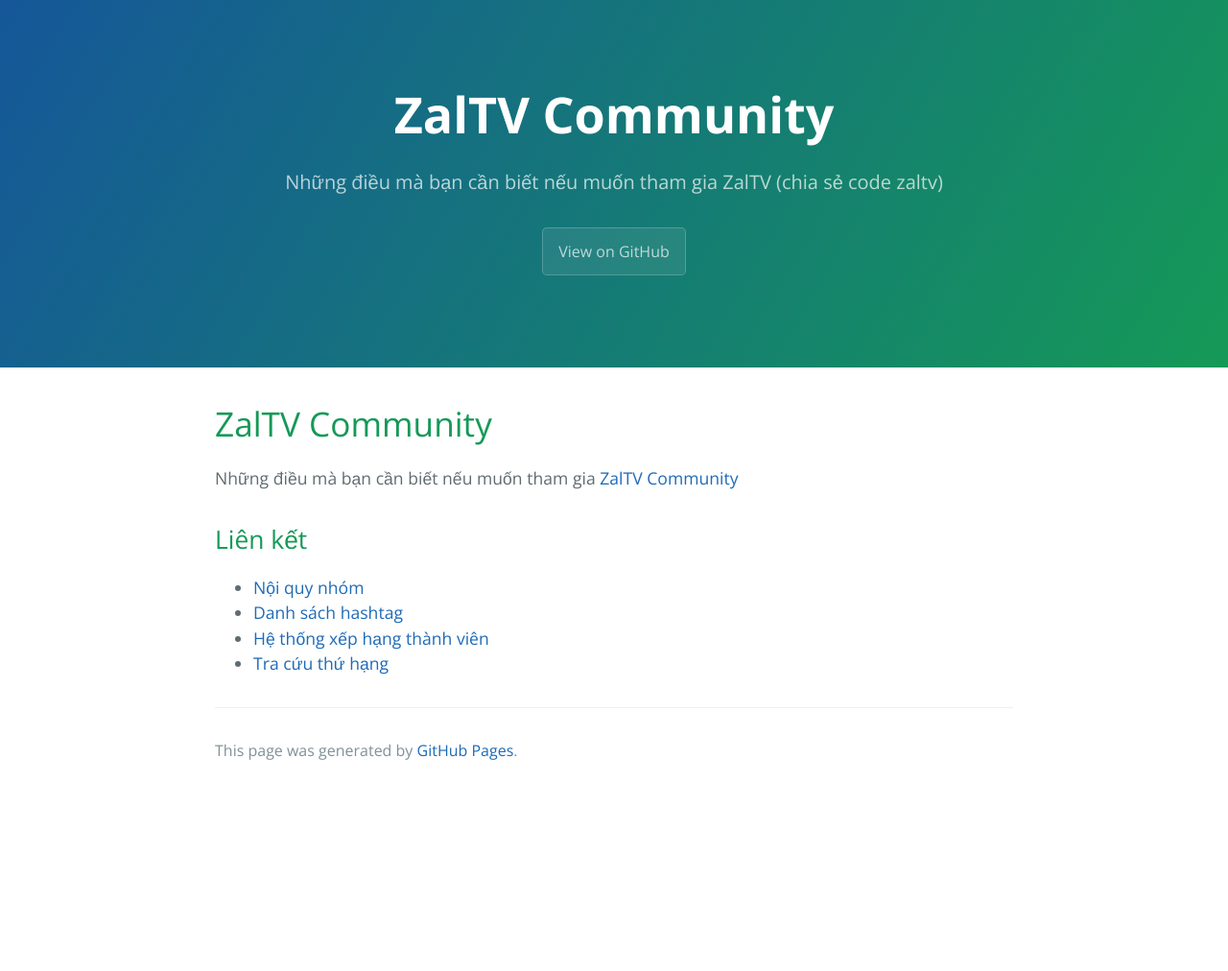
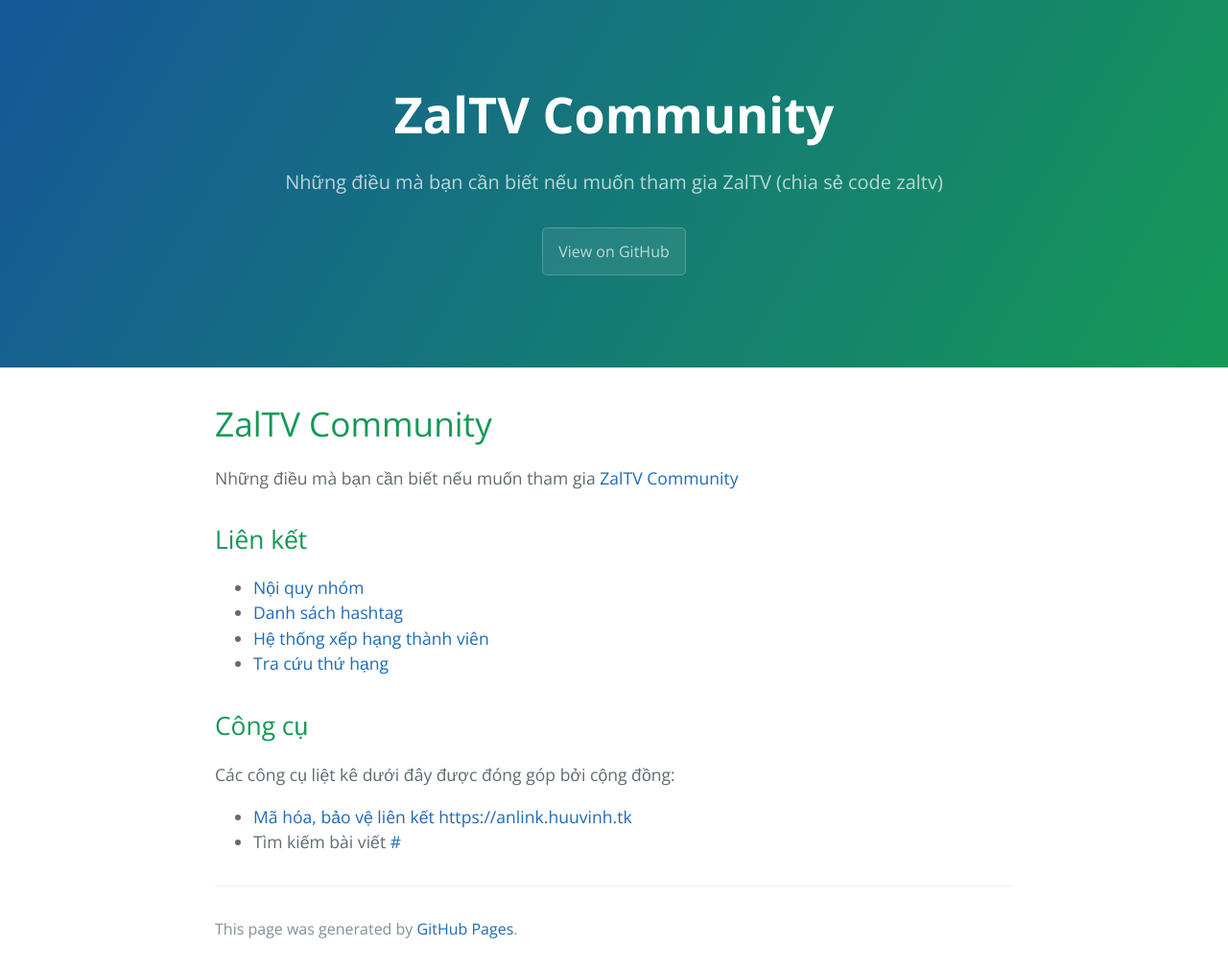
Before and after one commit to huuvinhtv/zaltv, a Jekyll site: the page built from index.md, in a window 1280 px wide. Shown: the whole page at 96% size. Built offline with Jekyll 4.4.1, drawn with Linux system fonts in a browser that asks for light colours; our own code applies the rules of GitHub Pages for plain Markdown files; before the commit the page ends 900 px from its top, so only the background shows below that.

Commit message:
Update index.md

```diff
--- a/index.md
+++ b/index.md
@@ -8,3 +8,10 @@ Những điều mà bạn cần biết nếu muốn tham gia [ZalTV Community](h
 - [Danh sách hashtag](hashtags.md)
 - [Hệ thống xếp hạng thành viên](rank.md)
 - [Tra cứu thứ hạng](https://zaltv.ga)
+
+## Công cụ
+
+Các công cụ liệt kê dưới đây được đóng góp bởi cộng đồng:
+
+- [Mã hóa, bảo vệ liên kết](anlink.md) [https://anlink.huuvinh.tk](https://anlink.huuvinh.tk)
+-  Tìm kiếm bài viết [#](https://#)
```
